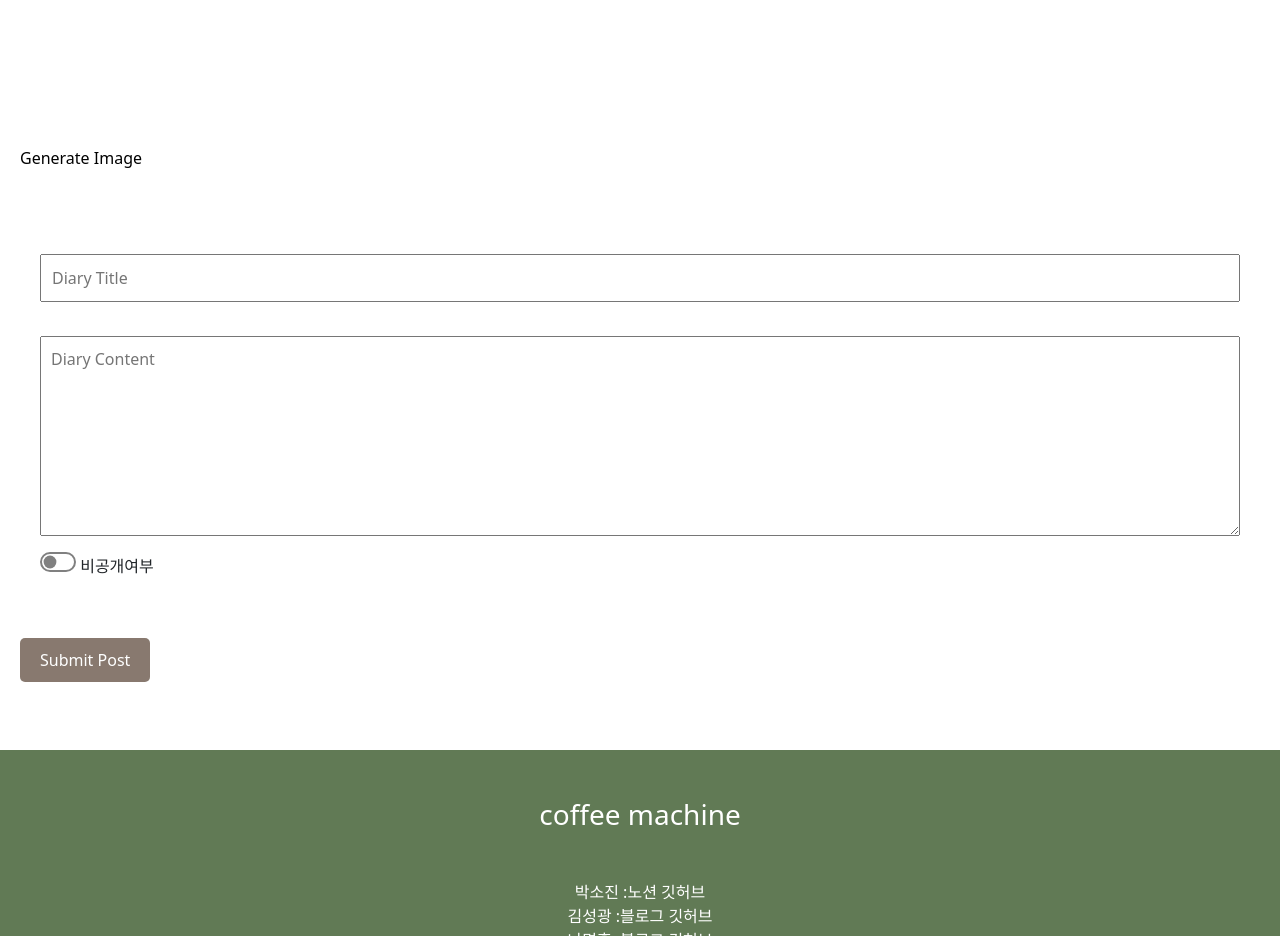
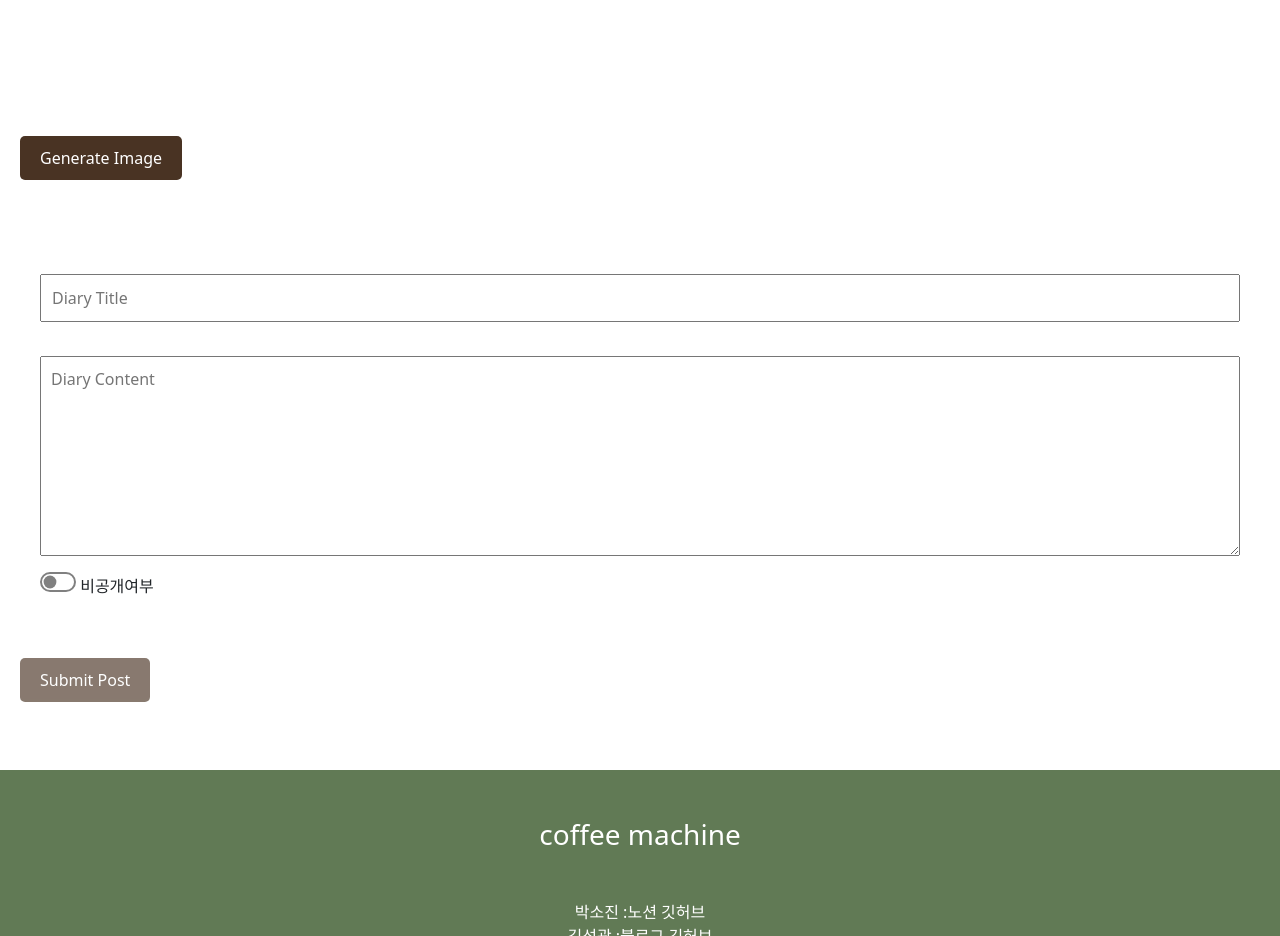
Before and after one commit to raoneli1013/Bean_dailylog_front, a plain HTML site: page temp_post.html in a window 1280 px wide. Shown: the part 1080-2016 px from the top of the page. Drawn offline with nearby package versions, Linux system fonts and the light colour scheme; a web font is replaced by a local one.

```diff
--- a/temp_post.html
+++ b/temp_post.html
@@ -80,7 +80,8 @@
 
     <div class="dir_cont">
       <div>
-        <input type="button" id="generate" value="Generate Image" onclick="generateImage()">
+        <input type="button" id="generate" value="Generate Image"
+          style="margin: 20px; background-color: rgb(73, 51, 35); color:white;" onclick="generateImage()">
       </div>
       <img id="image" style="display: none;">
       <div id="spinner" style="display: none;">
```
